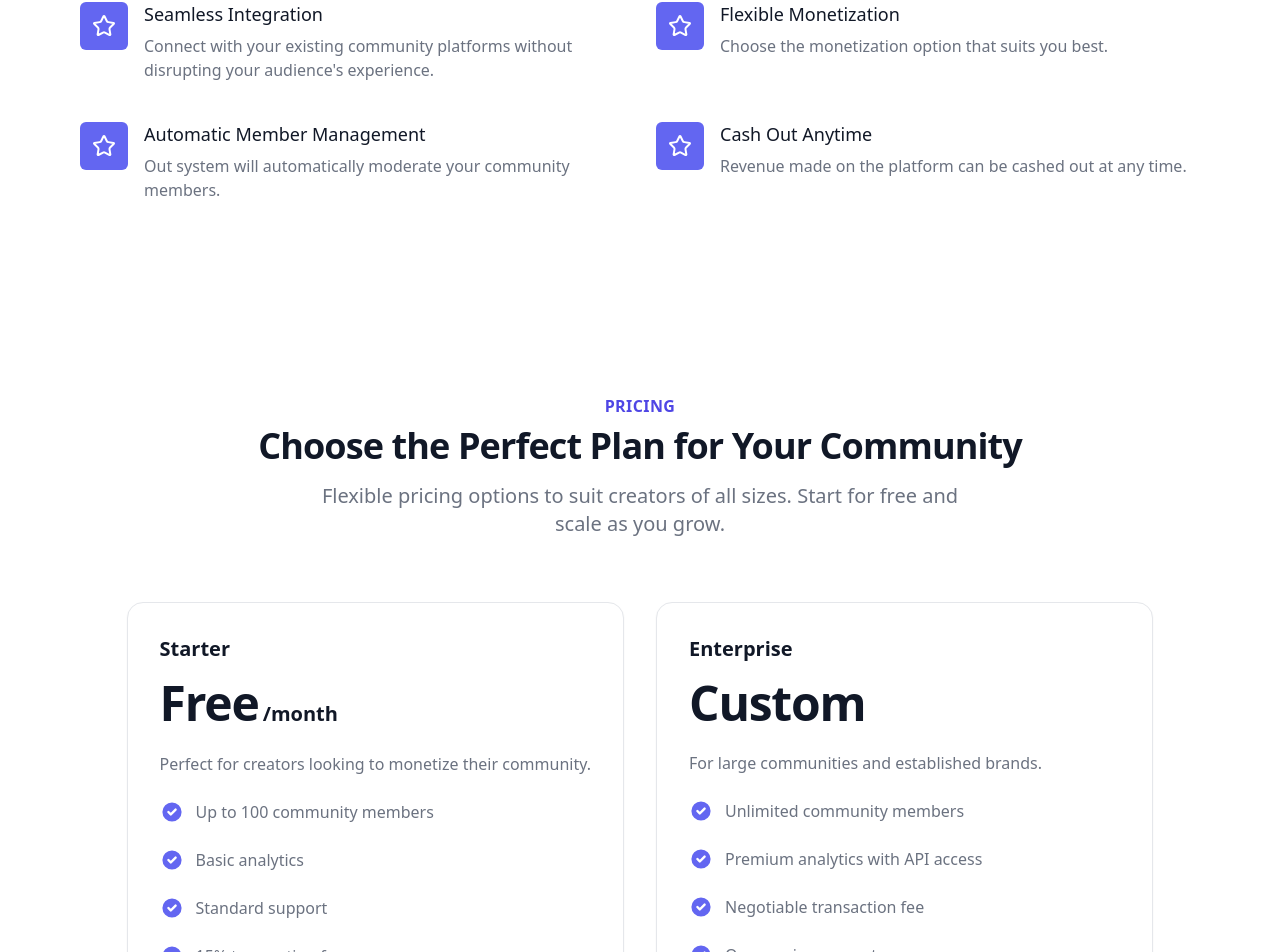
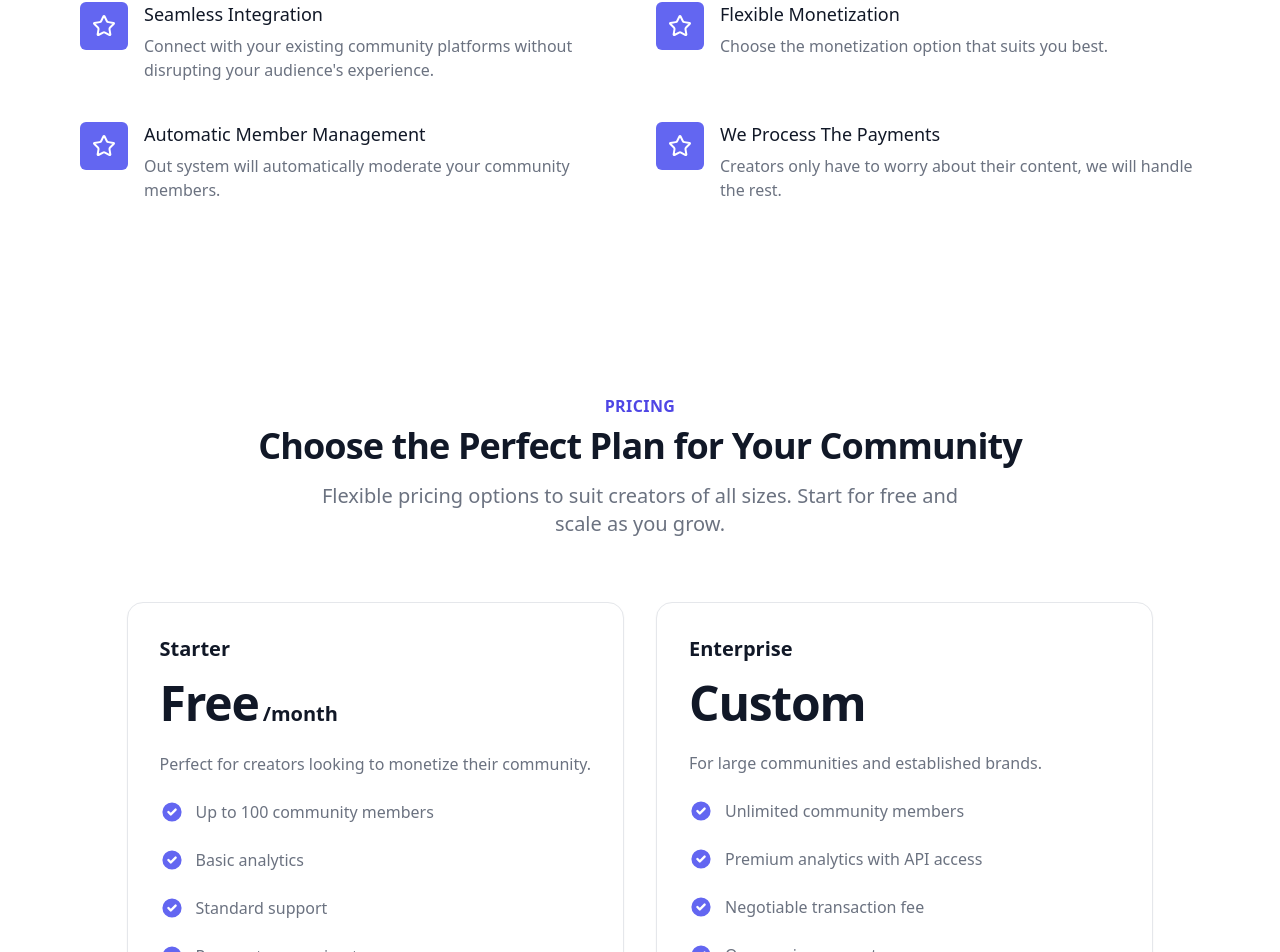
Before and after one commit to Pyrrho-elis/alyx-frontend, a Next.js app: page / in a window 1280 px wide. Shown: the part 882-1834 px from the top of the page. Built offline with nearby package versions, Linux system fonts and the light colour scheme.

Commit message:
lil fix b

```diff
--- a/app/page.js
+++ b/app/page.js
@@ -60,8 +60,8 @@ export default function LandingPage() {
                   description: 'Out system will automatically moderate your community members.',
                 },
                 {
-                  name: 'Cash Out Anytime',
-                  description: 'Revenue made on the platform can be cashed out at any time.',
+                  name: 'We Process The Payments',
+                  description: 'Creators only have to worry about their content, we will handle the rest.',
                 },
               ].map((feature) => (
                 <div key={feature.name} className="relative">
@@ -102,6 +102,7 @@ export default function LandingPage() {
                   'Up to 100 community members',
                   'Basic analytics',
                   'Standard support',
+                  'Payment processing team',
                   '15% transaction fee',
                 ],
               },
```
